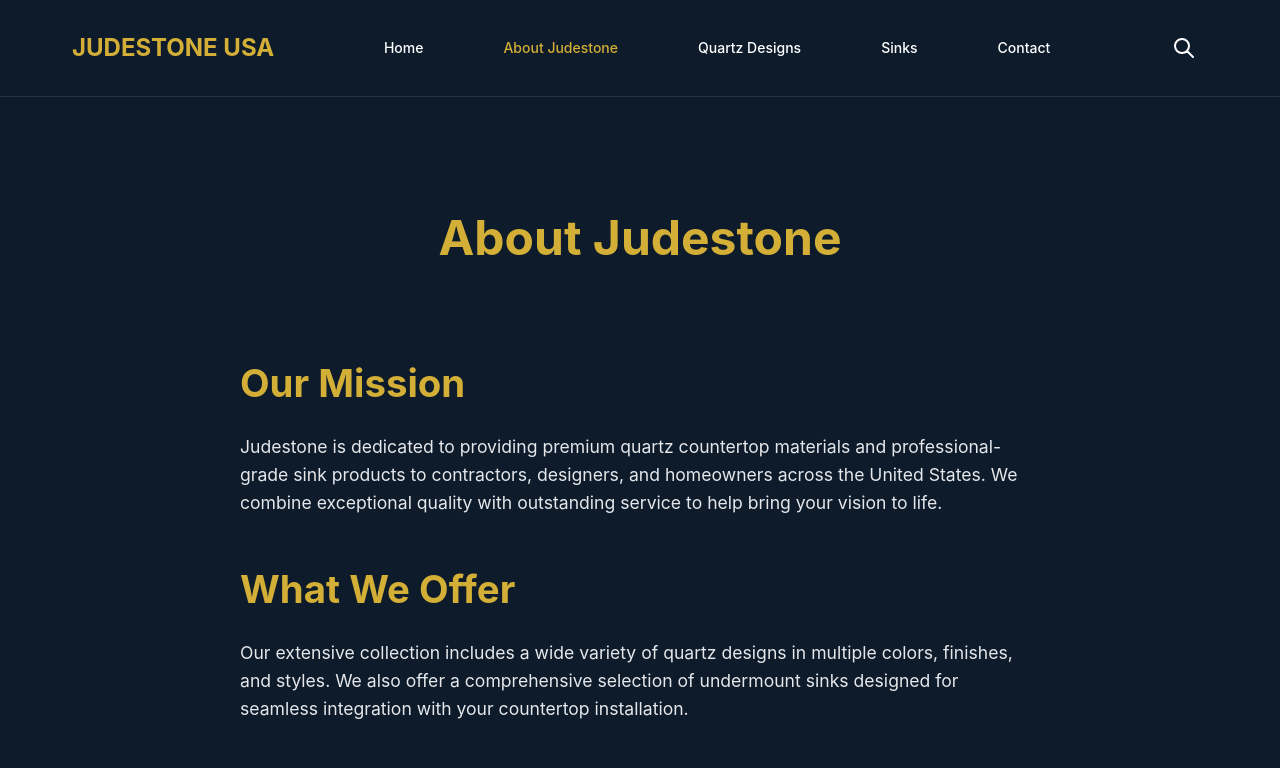
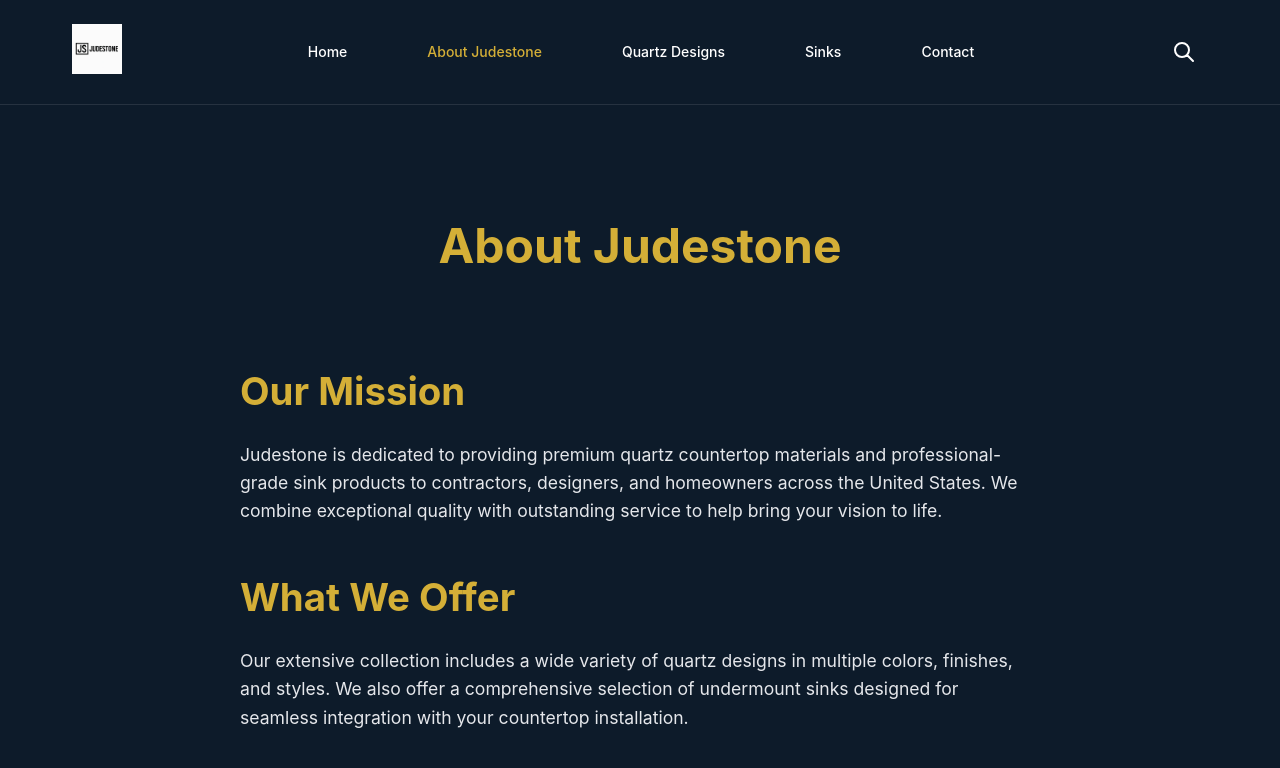
Before and after one commit to Code-Juan/judestoneusa, a website: page src/pages/about/index.html in a window 1280 px wide. Shown: the top 768 px of the page. Drawn offline with Linux system fonts and the light colour scheme.

Commit message:
Fix logo path to use PNG instead of SVG

```diff
--- a/src/pages/about/index.html
+++ b/src/pages/about/index.html
@@ -20,10 +20,9 @@
             <div class="header-content">
                 <div class="logo">
                     <a href="../index.html">
-                        <img src="../../../assets/brand/logo.svg" alt="Judestone"
+                        <img src="../../../assets/brand/logo.png" alt="Judestone"
                             onerror="this.style.display='none'; this.nextElementSibling.style.display='block';">
-                        <span style="display:none; font-size: 1.5rem; font-weight: 700; color: var(--gold);">JUDESTONE
-                            USA</span>
+                        <span style="display:none; font-size: 1.5rem; font-weight: 700; color: var(--white);">JUDESTONE</span>
                     </a>
                 </div>
                 <button class="mobile-menu-toggle" aria-label="Toggle menu">☰</button>
```
Also changed, not shown: src/pages/contact/index.html (+2 -3 lines), src/pages/index.html (+2 -3 lines), src/pages/quartz-designs/index.html (+2 -3 lines), src/pages/sinks/index.html (+2 -3 lines).
